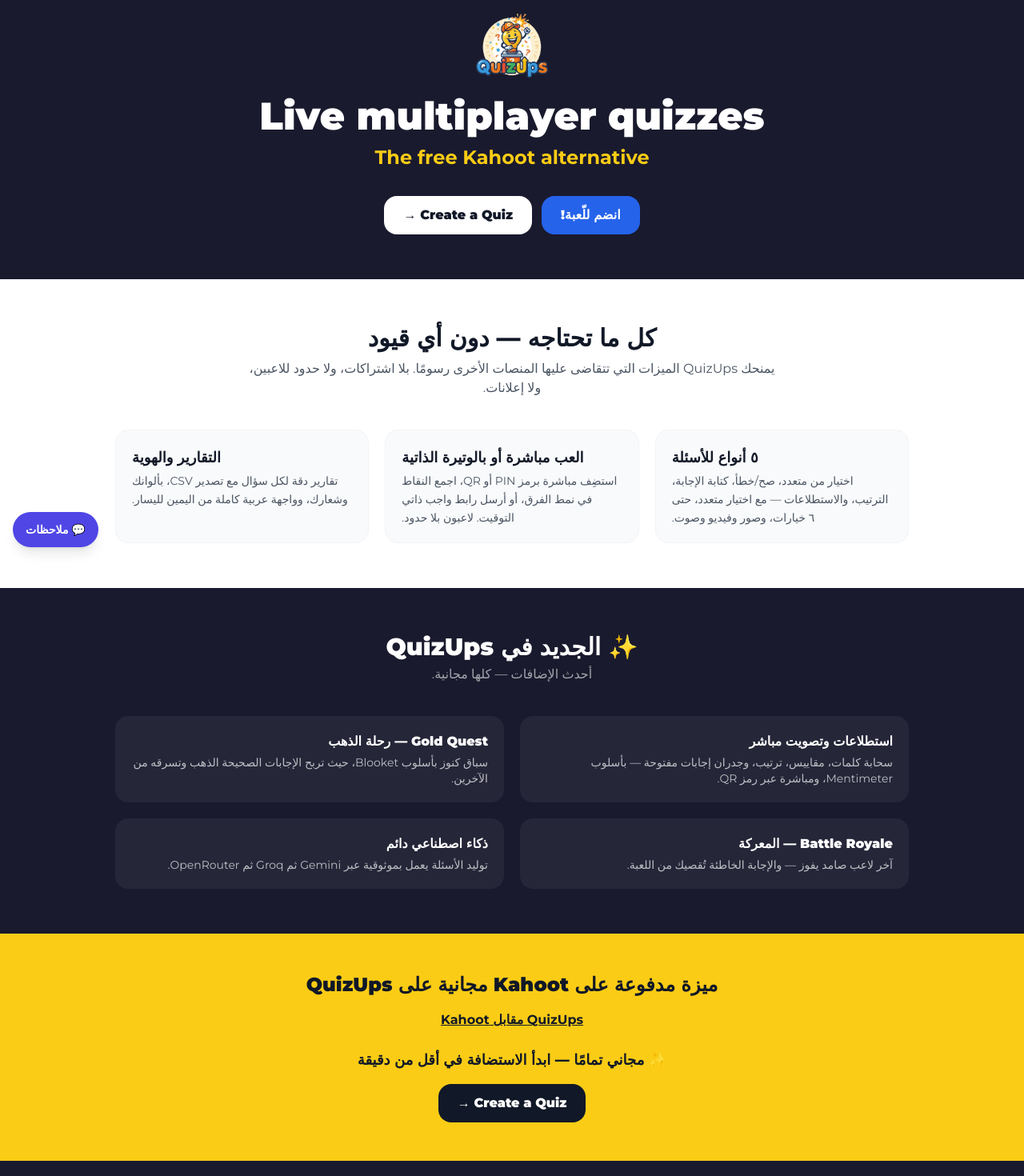
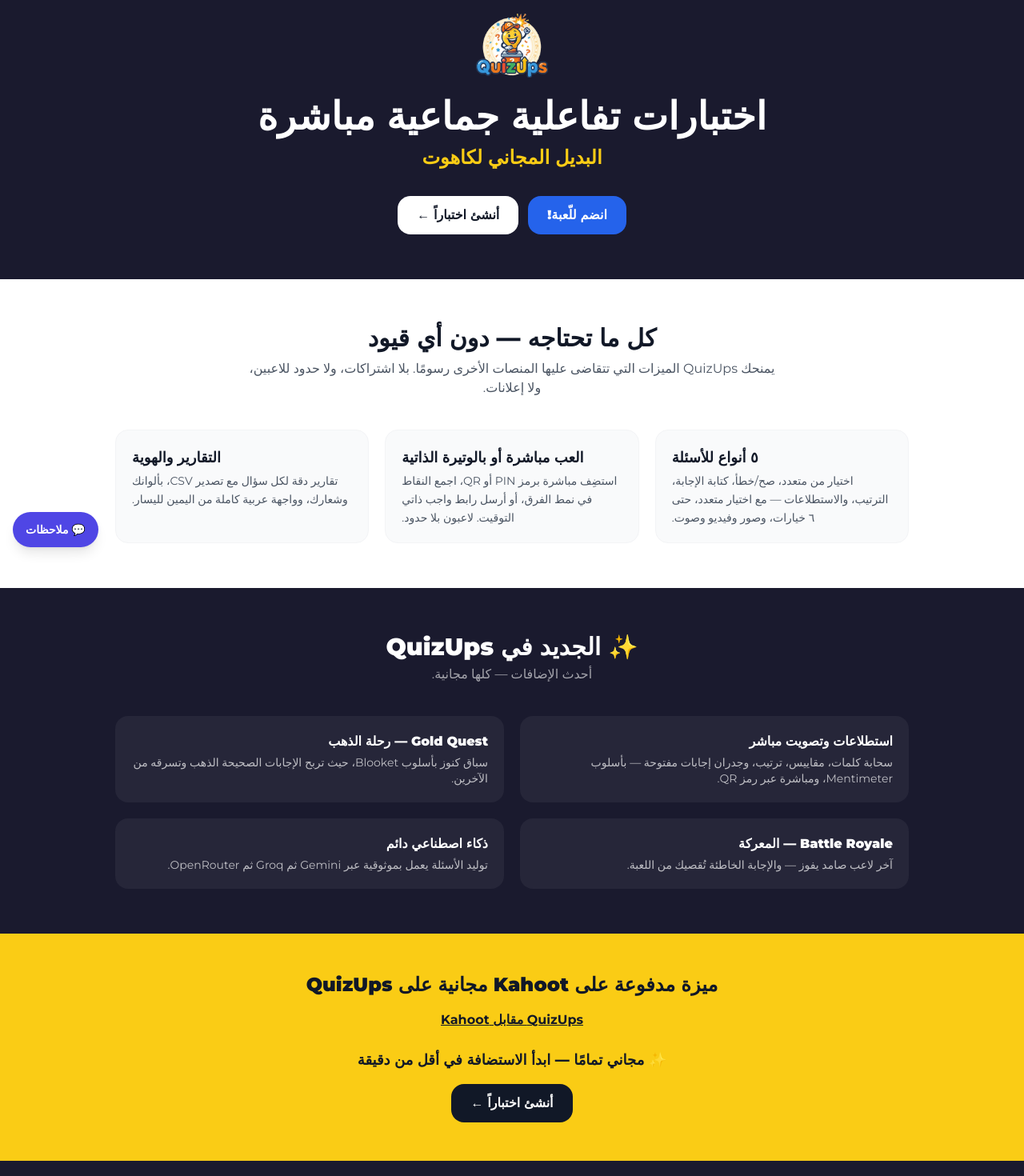
Before and after one commit to yassowgh/quiz-platform, a Next.js app: page /ar in a window 1280 px wide. Shown: the part 100-1570 px from the top of the page at 80% size. Built offline with nearby package versions, Linux system fonts and the light colour scheme; no server answers.

Commit message:
Landing pages: use correct i18n keys (tagline/freeAlternative/createQuiz) so hero renders localized

```diff
--- a/src/components/LocalizedLanding.tsx
+++ b/src/components/LocalizedLanding.tsx
@@ -28,11 +28,11 @@ export default function LocalizedLanding({ lang }: { lang: Lang }) {
 
       <section className="max-w-4xl mx-auto px-4 py-14 text-center">
         <img src="/logo-full.png" alt="QuizUps" className="h-16 sm:h-20 mx-auto mb-6 object-contain" />
-        <h1 className="text-3xl sm:text-5xl font-black mb-3">{t("Live multiplayer quizzes", lang)}</h1>
-        <p className="text-xl sm:text-2xl text-yellow-400 font-bold mb-8">{t("The free Kahoot alternative", lang)}</p>
+        <h1 className="text-3xl sm:text-5xl font-black mb-3">{t("tagline", lang)}</h1>
+        <p className="text-xl sm:text-2xl text-yellow-400 font-bold mb-8">{t("freeAlternative", lang)}</p>
         <div className="flex flex-wrap gap-3 justify-center">
           <Link href="/join" className="bg-blue-600 hover:bg-blue-700 text-white font-black rounded-2xl px-6 py-3">{t("Join Game!", lang)}</Link>
-          <Link href="/signup" className="bg-white hover:bg-gray-100 text-gray-900 font-black rounded-2xl px-6 py-3">{t("Create a Quiz \u2192", lang)}</Link>
+          <Link href="/signup" className="bg-white hover:bg-gray-100 text-gray-900 font-black rounded-2xl px-6 py-3">{t("createQuiz", lang)}</Link>
         </div>
       </section>
 
@@ -63,7 +63,7 @@ export default function LocalizedLanding({ lang }: { lang: Lang }) {
         <p className="text-lg sm:text-2xl font-black max-w-3xl mx-auto mb-4">{t("features that cost money on Kahoot are free on QuizUps", lang)}</p>
         <Link href="/vs/kahoot" className="inline-block underline font-bold">{t("QuizUps vs Kahoot", lang)}</Link>
         <p className="mt-6 font-black text-lg">{t("\u2728 Totally free \u2014 start hosting in under a minute", lang)}</p>
-        <div className="mt-4"><Link href="/signup" className="inline-block bg-gray-900 text-white font-black rounded-2xl px-6 py-3">{t("Create a Quiz \u2192", lang)}</Link></div>
+        <div className="mt-4"><Link href="/signup" className="inline-block bg-gray-900 text-white font-black rounded-2xl px-6 py-3">{t("createQuiz", lang)}</Link></div>
       </section>
 
       <section className="max-w-4xl mx-auto px-4 py-12 text-center">
```
